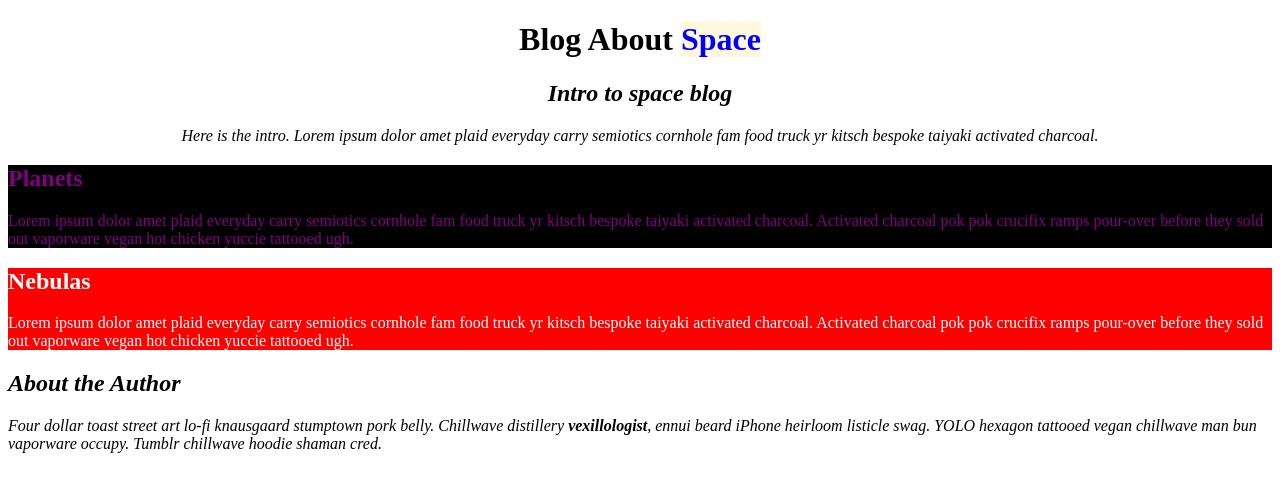
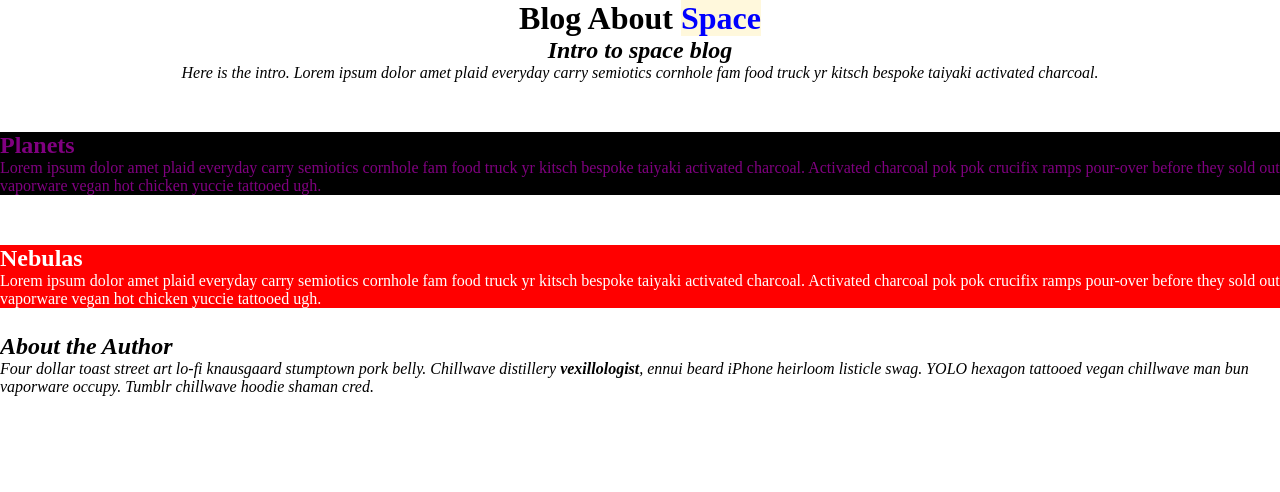
Before and after one commit to brenderbee/blogging-site, a plain HTML site: page index.html in a window 1280 px wide. Drawn offline with Linux system fonts and the light colour scheme.

Commit message:
Add top and bottom margins to each blog post.

```diff
--- a/css/styles.css
+++ b/css/styles.css
@@ -1,3 +1,7 @@
+* {
+  margin: 0;
+  padding: 0;
+}
 h1 {
   text-align: center;
 }
@@ -8,19 +12,27 @@ h1 {
 }
 
 .post-planet {
+  margin-top: 50px;
+  margin-bottom: 25px;
   color: purple;
   background-color: black;
 }
 
 .post-nebula {
+  margin-top: 50px;
+  margin-bottom: 25px;
   color: white;
   background-color: red;
 }
 .cool {
+  margin-top: 25px;
+  margin-bottom: 25px;
   color: blue;
   background-color: cornsilk;
 }
 .about {
+  margin-top: 25px;
+  margin-bottom: 25px;
   font-style: italic;
   font-family: serif;
 }
```
